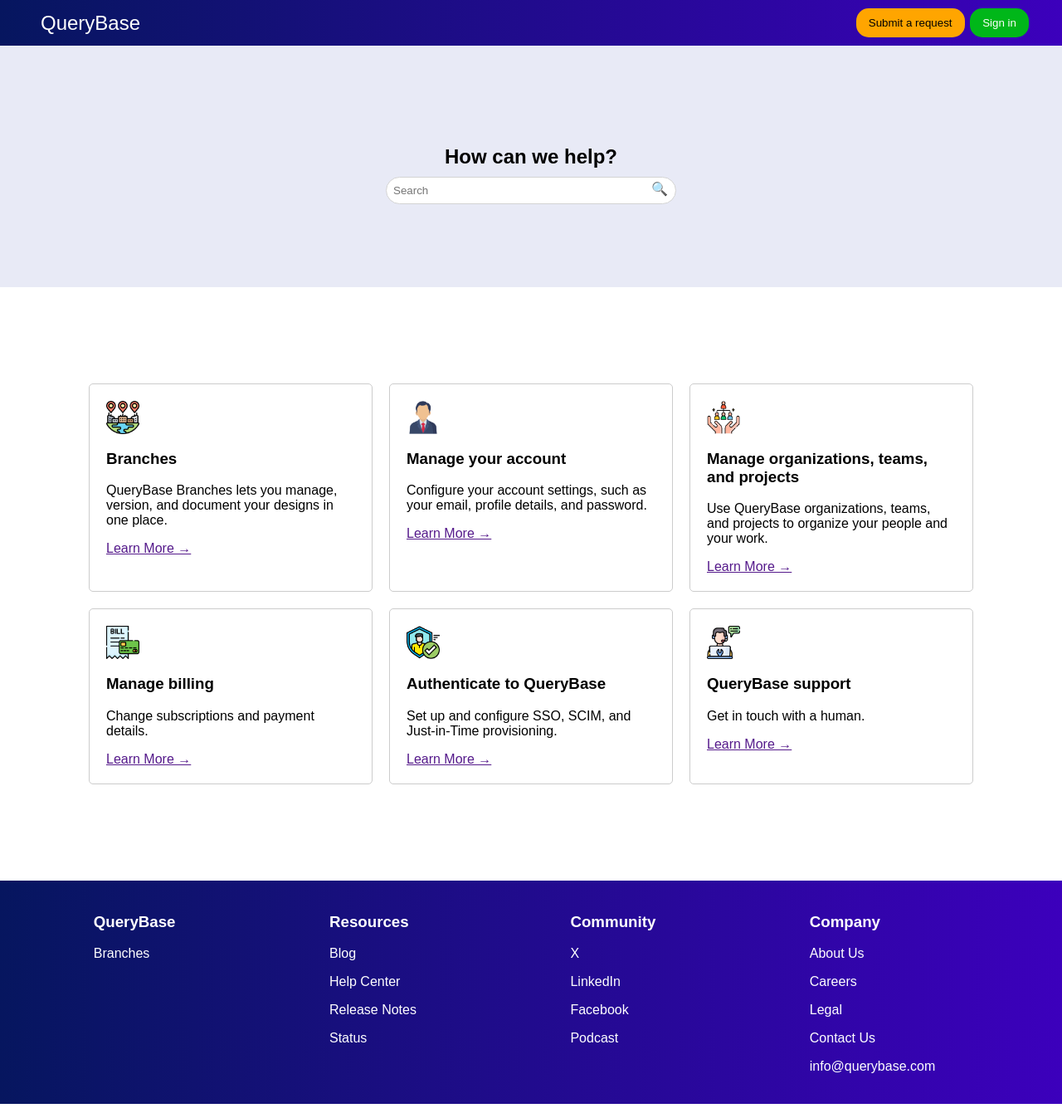
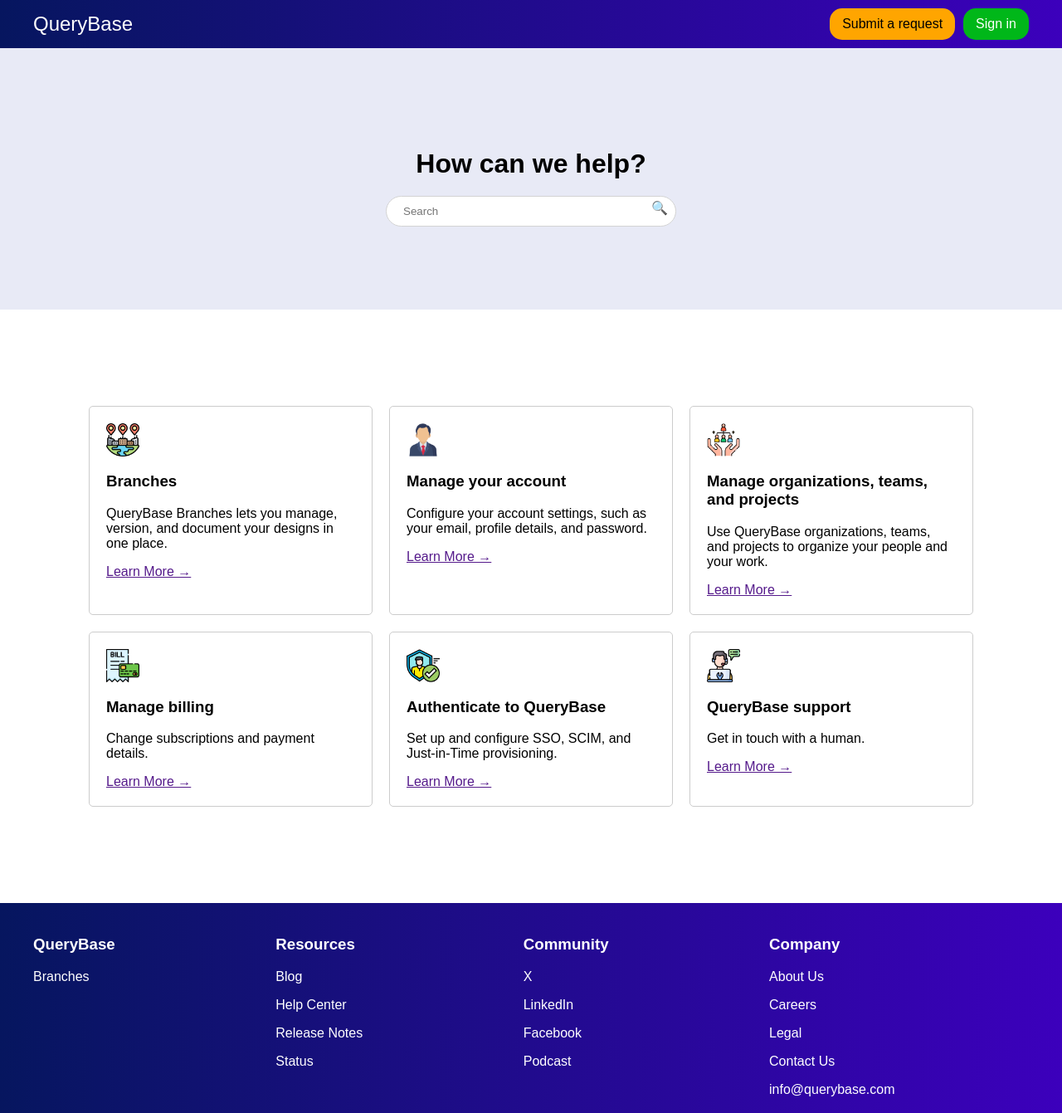
Before and after one commit to TheRealDeLorian/Frontend-Practice, a plain HTML site: page html-starter-project/index.html in a window 1280 px wide. Shown: the top 1341 px of the page at 83% size. Drawn offline with Linux system fonts and the light colour scheme.

Commit message:
Finished tutorial

```diff
--- a/html-starter-project/index.html
+++ b/html-starter-project/index.html
@@ -28,7 +28,7 @@
         <h1 class="search__title">How can we help?</h1>
 
         <div class="search__wrapper">
-          <input placeholder="Search" type="search" class="search__input" />
+          <input placeholder="Search" type="text" class="search__input" />
           <span class="search__searchIcon">🔍</span>
         </div>
       </section>
--- a/html-starter-project/styles.css
+++ b/html-starter-project/styles.css
@@ -10,7 +10,7 @@
   width: 100%;
   background: #3c00bc;
   background: linear-gradient(90deg, #06165f 0%, #3c00bc 100%);
-  font-size: x-large;
+
 }
 
 .header__inner {
@@ -23,7 +23,7 @@
   max-width: 1200px;
 }
 
-@media screen and (min-width: 400px) {
+@media screen and (min-width: 433px) {
   .header__inner {
     justify-content: space-between;
     padding: 10px 20px;
@@ -33,16 +33,18 @@
 .header__logo {
   color: white;
   margin: 0 10 10;
+  font-size: 24px;
 }
 
-@media screen and (min-width: 400px) {
+@media screen and (min-width: 433px) {
   .header__logo {
-    margin: 0 9;
+    margin: 0 9 0 0;
   }
 }
 
 .header__btnGrp {
-
+  display: flex;
+  gap: 10px;
 }
 
 /*This is what all buttons have in common*/
@@ -50,6 +52,7 @@
   padding: 10px 15px;
   border-radius: 15px;
   border: 0;
+  font: 16px Arial;
 }
 
 .header__button:hover {
@@ -84,8 +87,8 @@
 }
 
 .search__title {
-  margin-bottom: 10px;
-  font-size: 1.5em;
+  margin: 21.4px 0 20px;
+  font-size: 32px;
   text-align: center;
 }
 
@@ -96,7 +99,7 @@
 }
 
 .search__input {
-  padding: 8px 30px 8px 8px;
+  padding: 10px 60px 10px 20px;
   border-radius: 20px;
   width: 100%;
   border: 1px solid lightgray;
@@ -143,10 +146,18 @@
   padding: 20px;
 }
 
+.footer__column {
+  flex-grow: 1;
+}
+
 .footer__content {
   display: flex;
-  justify-content: space-around;
+  flex-wrap: wrap;
+  gap:2rem;
+  justify-content: space-between;
+  flex-wrap: wrap;
   max-width: 1200px;
   width: 100%;
   color: white;
+  margin: auto;
 }
```
